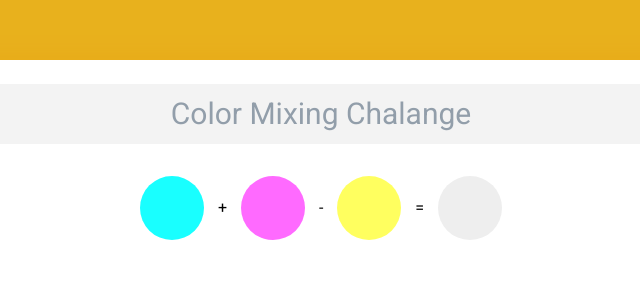
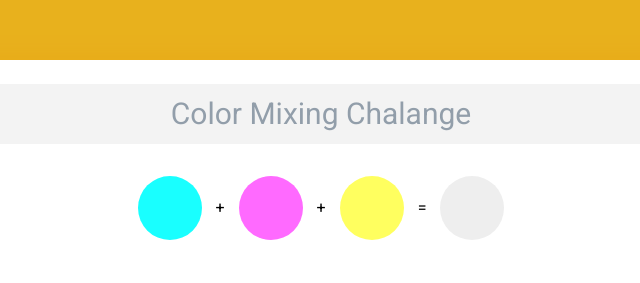
Before and after one commit to mohsenmoridi/Color-Mixing-Challange, a plain HTML site: page index.html in a window 1280 px wide. Shown: the part 123-406 px from the top of the page, 319-959 px from the left. Drawn offline with Linux system fonts and the light colour scheme.

Commit message:
Fix + Sign

```diff
--- a/index.html
+++ b/index.html
@@ -16,7 +16,7 @@
                    <li><span class="color-span color-1"></span></li>
                    <li><span class="increment-span"></span></li>
                    <li><span class="color-span color-2"></span></li>
-                   <li><span class="decrement-span"></span></li>
+                   <li><span class="increment-span"></span></li>
                    <li><span class="color-span color-3"></span></li>
                </ul>
                <ul id="question-right">
```
